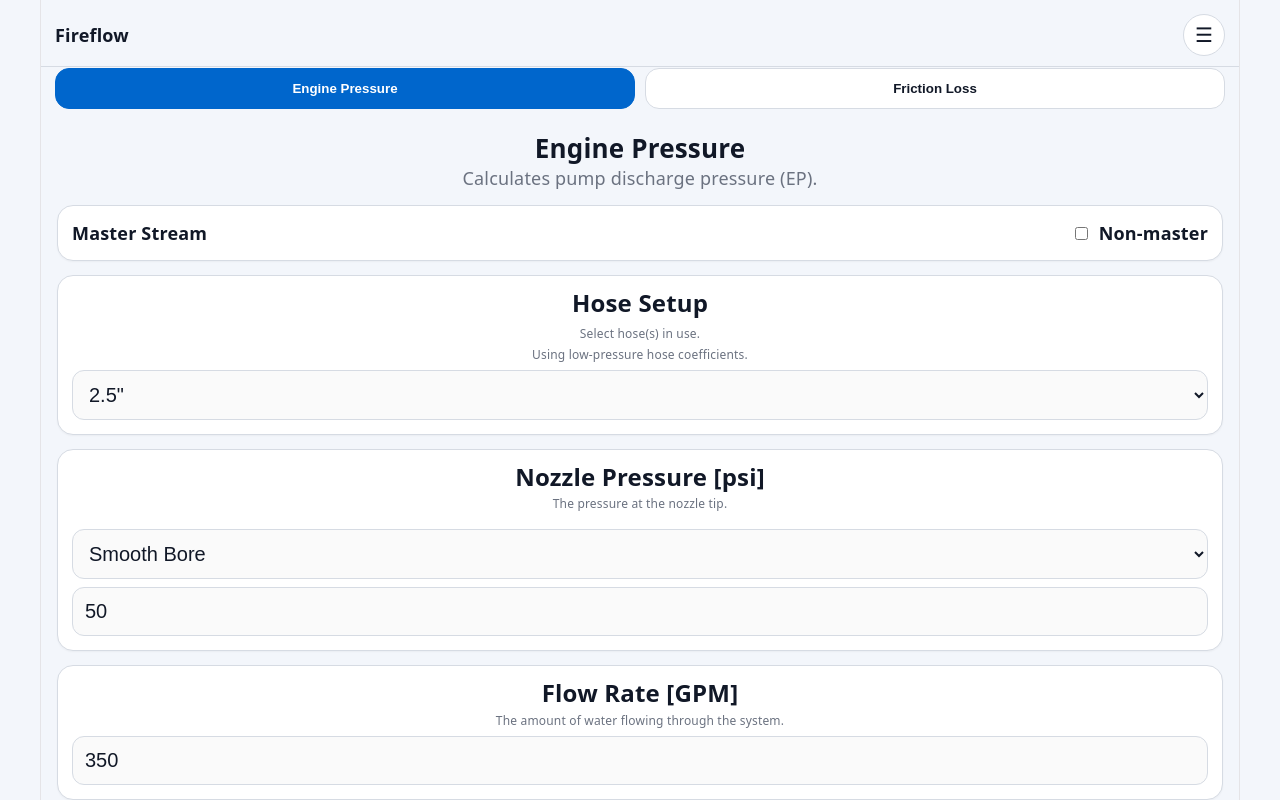
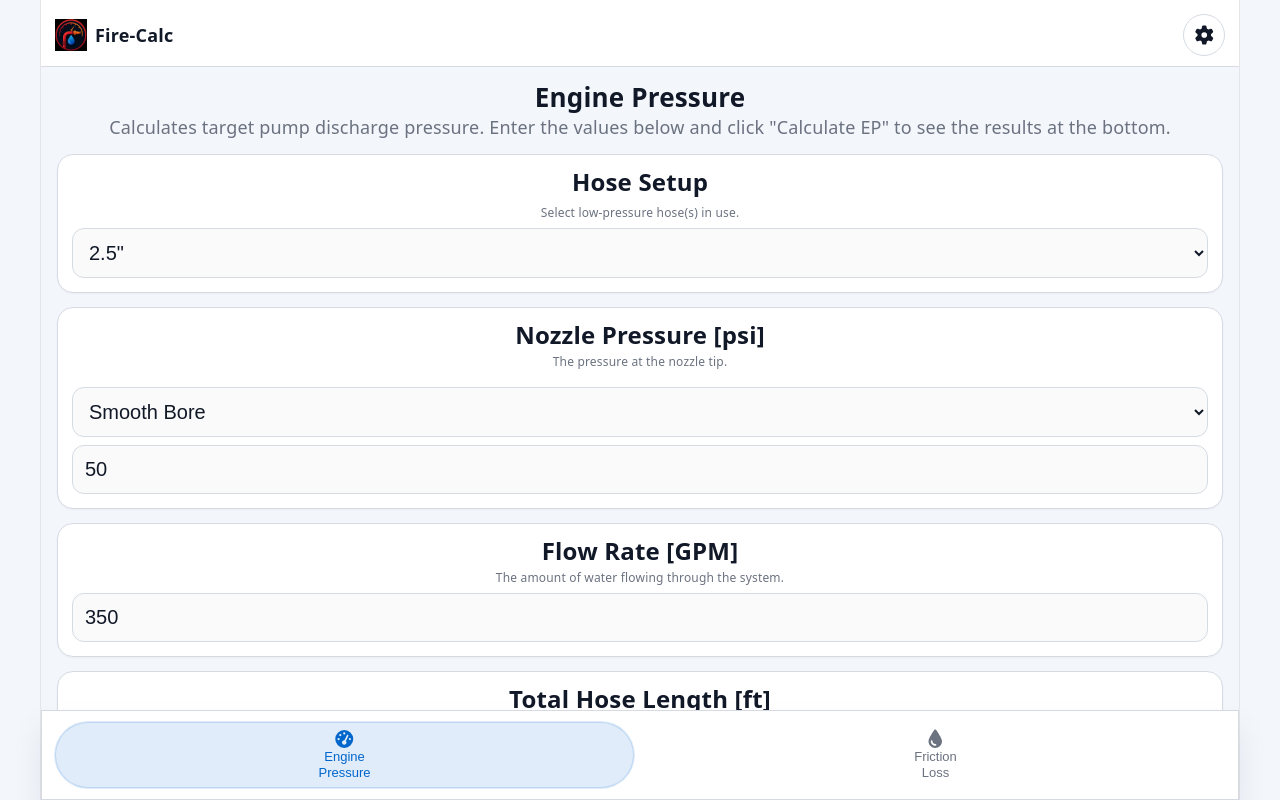
Before and after one commit to mtwlz/Fire-Calc, a React (Vite) app: page / in a window 1280 px wide. Shown: the top 800 px of the page. Built offline with nearby package versions, Linux system fonts and the light colour scheme.

Commit message:
Quality of life improvements, moved menu.

```diff
--- a/package.json
+++ b/package.json
@@ -10,6 +10,8 @@
     "preview": "vite preview"
   },
   "dependencies": {
+    "@fortawesome/free-solid-svg-icons": "^7.3.1",
+    "@fortawesome/react-fontawesome": "^3.5.0",
     "react": "^19.2.7",
     "react-dom": "^19.2.7"
   },
--- a/src/App.jsx
+++ b/src/App.jsx
@@ -1,4 +1,6 @@
 import { useEffect, useMemo, useState } from "react";
+import { FontAwesomeIcon } from "@fortawesome/react-fontawesome";
+import { faGaugeHigh, faDroplet, faGear } from "@fortawesome/free-solid-svg-icons";
 import EnginePressure from "./pages/EnginePressure";
 import FrictionLoss from "./pages/FrictionLoss";
 import "./styles/App.css";
@@ -115,7 +117,10 @@ export default function App() {
   return (
     <div className="app-shell">
       <div className="app-topBar">
-        <div className="app-brand">Fireflow</div>
+        <div className="app-brand">
+          <img src="/icon-192x192.png" alt="Fire Calc logo" className="app-brandLogo" />
+          Fire-Calc
+        </div>
 
         <div className="app-topBarActions">
           <button
@@ -124,7 +129,7 @@ export default function App() {
             aria-label={isDrawerOpen ? "Close settings" : "Open settings"}
             aria-expanded={isDrawerOpen}
           >
-            ☰
+            <FontAwesomeIcon icon={faGear} className="app-tabIcon" />
           </button>
         </div>
       </div>
@@ -180,23 +185,11 @@ export default function App() {
               </button>
             </div>
           </div>
+
+          <div className="app-drawerSection">
+            <span style={{ fontSize: '0.8rem', color: 'gray' }}>Version 0.1.4</span>
+          </div>
         </div>
-      </div>
-
-      {/* Tabs */}
-      <div className="app-tabs">
-        <button
-          onClick={() => setActiveTab("ep")}
-          className={activeTab === "ep" ? "app-tabActive" : "app-tab"}
-        >
-          Engine Pressure
-        </button>
-        <button
-          onClick={() => setActiveTab("fl")}
-          className={activeTab === "fl" ? "app-tabActive" : "app-tab"}
-        >
-          Friction Loss
-        </button>
       </div>
 
       {/* Content */}
@@ -249,7 +242,29 @@ export default function App() {
             setResults={setFlResults}
           />
         )}
-        <span style={{ fontSize: '0.8rem', color: 'gray' }}>Version 0.1.33</span>
+      </div>
+
+      <div className="app-tabs" role="tablist" aria-label="Calculator views">
+        <button
+          onClick={() => setActiveTab("ep")}
+          className={activeTab === "ep" ? "app-tabActive" : "app-tab"}
+          role="tab"
+          aria-selected={activeTab === "ep"}
+        >
+          <FontAwesomeIcon icon={faGaugeHigh} className="app-tabIcon" />
+          <span className="app-tabLabel">Engine</span>
+          <span className="app-tabLabel">Pressure</span>
+        </button>
+        <button
+          onClick={() => setActiveTab("fl")}
+          className={activeTab === "fl" ? "app-tabActive" : "app-tab"}
+          role="tab"
+          aria-selected={activeTab === "fl"}
+        >
+          <FontAwesomeIcon icon={faDroplet} className="app-tabIcon" />
+          <span className="app-tabLabel">Friction</span>
+          <span className="app-tabLabel">Loss</span>
+        </button>
       </div>
     </div>
   );
--- a/src/pages/EnginePressure.jsx
+++ b/src/pages/EnginePressure.jsx
@@ -58,10 +58,10 @@ export default function EnginePressure({
     <div className="page">
       <div>
         <div className="page-headerTitle">Engine Pressure</div>
-        <div className="page-headerSubtitle">Calculates pump discharge pressure (EP).</div>
+        <div className="page-headerSubtitle">Calculates target pump discharge pressure. Enter the values below and click "Calculate EP" to see the results at the bottom.</div>
       </div>
 
-      <div className="page-card">
+      {/* <div className="page-card">
         <div className="page-rowBetween">
           <div>
             <div className="page-label">Master Stream</div>
@@ -71,15 +71,12 @@ export default function EnginePressure({
             <span style={{ fontWeight: 700, color: "var(--app-text)" }}>{isMaster ? "Master" : "Non-master"}</span>
           </label>
         </div>
-      </div>
+      </div> */}
 
       <div className="page-card">
         <div className="page-sectionTitle">Hose Setup</div>
         <div style={{ marginTop: 10 }}>
-          <div className="page-help">Select hose(s) in use.</div>
-          <div className="page-help">
-            Using {coefficientBank === "low" ? "low-pressure" : "high-pressure"} hose coefficients.
-          </div>
+          <div className="page-help">Select {coefficientBank === "low" ? "low-pressure" : "high-pressure"} hose(s) in use.</div>
           <select value={CId} onChange={(e) => setCId(e.target.value)} className="page-select">
             {COEFFICIENTS.map((c) => (
               <option key={c.id} value={c.id}>
@@ -119,7 +116,7 @@ export default function EnginePressure({
 
       <div className="page-card">
         <div className="page-sectionTitle">Total Hose Length [{lengthUnit}]</div>
-        <div className="page-help">Enter the length of all hoses in {lengthUnit}.</div>
+        <div className="page-help">Enter the length of all hoses after the pump.</div>
         <input value={L} onChange={(e) => setL(e.target.value)} inputMode="decimal" className="page-input" />
       </div>
 
--- a/src/styles/App.css
+++ b/src/styles/App.css
@@ -53,15 +53,25 @@ body {
   gap: 10px;
   position: sticky;
   top: 0;
-  background: var(--app-bg);
+  background: var(--app-surface);
   z-index: 5;
   border-bottom: 1px solid var(--app-border);
+  backdrop-filter: blur(18px);
+  -webkit-backdrop-filter: blur(18px);
 }
 
 .app-brand {
   font-weight: 1000;
   font-size: 18px;
   color: var(--app-text);
+  display: flex;
+  align-items: center;
+}
+
+.app-brandLogo {
+  width: 32px;
+  height: 32px;
+  margin-right: 8px;
 }
 
 .app-topBarActions {
@@ -198,29 +208,76 @@ body {
 }
 
 .app-tabs {
+  position: sticky;
+  bottom: 0;
   display: flex;
   gap: 10px;
-  padding: 0 14px 10px;
+  padding: 10px 12px calc(10px + env(safe-area-inset-bottom));
+  margin: 0;
+  background: var(--app-surface);
+  border: 1px solid var(--app-border);
+  /* border-radius: 26px; */
+  box-shadow: 0 18px 32px rgba(15, 23, 42, 0.08);
+  backdrop-filter: blur(18px);
+  -webkit-backdrop-filter: blur(18px);
+}
+
+:root[data-theme="dark"] .app-tabs {
+  background: rgba(17, 24, 39, 0.94);
+  border-color: rgba(148, 163, 184, 0.18);
 }
 
 .app-tab,
 .app-tabActive {
   flex: 1;
-  padding: 12px;
-  border-radius: 14px;
-  border: 1px solid var(--app-border);
-  background: var(--app-surface);
-  color: var(--app-text);
-  font-weight: 1000;
+  display: flex;
+  flex-direction: column;
+  align-items: center;
+  justify-content: center;
+  gap: 2px;
+  min-height: 58px;
+  padding: 8px 10px;
+  border-radius: 999px;
+  border: 1px solid transparent;
+  background: transparent;
+  color: var(--app-muted);
+  font-weight: 700;
   cursor: pointer;
+  transition: all 0.2s ease;
+}
+
+.app-tab:hover {
+  background: rgba(148, 163, 184, 0.12);
 }
 
 .app-tabActive {
-  border-color: var(--app-primary);
-  background: var(--app-primary);
-  color: #fff;
+  background: rgba(0, 102, 204, 0.12);
+  color: var(--app-primary);
+  box-shadow: inset 0 0 0 1px rgba(0, 102, 204, 0.16);
+}
+
+:root[data-theme="dark"] .app-tabActive {
+  background: rgba(96, 165, 250, 0.14);
+  color: #a5b4fc;
+  box-shadow: inset 0 0 0 1px rgba(96, 165, 250, 0.18);
+}
+
+.app-tabIcon {
+  font-size: 18px;
+}
+
+.app-tabLabel {
+  font-size: 13px;
+  line-height: 1.1;
+  font-weight: 300;
+}
+
+.app-tabSubLabel {
+  font-size: 11px;
+  opacity: 0.75;
 }
 
 .app-content {
   flex: 1;
+  padding-bottom: 6px;
 }
```
Also changed, not shown: 7 other files (tests, documents, lock files or other folders).
